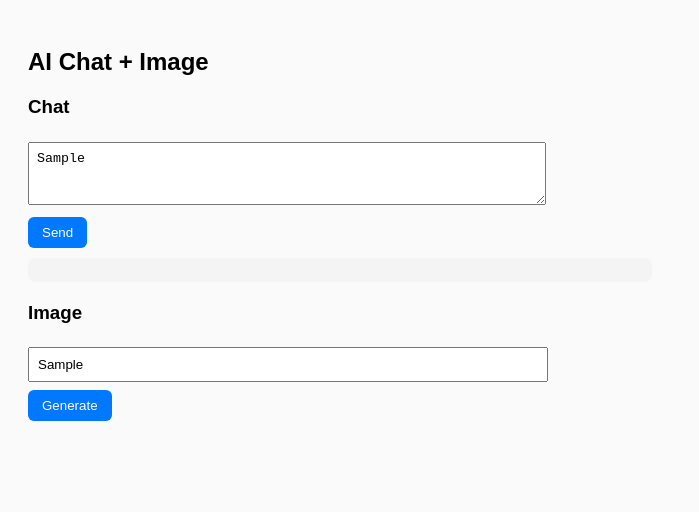
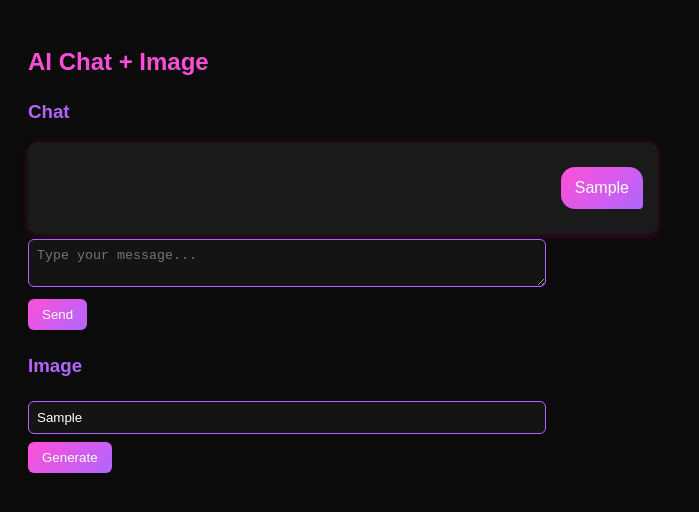
Before and after one commit to arttigerbg-droid/Twepix, a plain HTML site: page public/index.html in a window 1280 px wide. Both pictures are taken after typing "Sample", "Sample" into the empty fields and a click on the button "Send". Shown: the whole page, without its empty margins (0-699 px from the left). Drawn offline with Linux system fonts and the light colour scheme; no server answers.

Commit message:
index.html

```diff
--- a/public/index.html
+++ b/public/index.html
@@ -4,25 +4,84 @@
     <meta charset="utf-8">
     <title>AI Chat + Image</title>
     <style>
-      body { font-family: Arial, sans-serif; padding: 20px; background:#fafafa; }
-      h2 { margin-bottom: 10px; }
-      h3 { margin-top: 20px; }
-      textarea, input { width: 100%; max-width: 500px; padding: 8px; margin-top: 5px; }
-      button { margin-top: 8px; padding: 8px 14px; border:none; background:#0078ff; color:#fff; border-radius:6px; cursor:pointer; }
-      button:hover { background:#005fcc; }
-      #chatReply { background:#f4f4f4; padding:12px; margin-top:10px; border-radius:8px; max-width: 600px; max-height:300px; overflow-y:auto; }
-      #chatReply p { margin:6px 0; }
-      #chatReply b { color:#333; }
-      #imgResult img { max-width:300px; margin-top:10px; border-radius:8px; }
+      body {
+        font-family: Arial, sans-serif;
+        padding: 20px;
+        background:#0b0b0b;
+        color:#f5f5f5;
+      }
+      h2 { margin-bottom: 15px; color:#ff4fd8; }
+      h3 { margin-top: 25px; color:#b066ff; }
+
+      /* Chat UI */
+      #chatBox {
+        background: #1a1a1a;
+        border-radius: 10px;
+        padding: 15px;
+        max-width: 600px;
+        max-height: 350px;
+        overflow-y: auto;
+        box-shadow: 0 2px 10px rgba(255,0,150,0.2);
+      }
+      .msg { margin: 10px 0; display: flex; }
+      .user { justify-content: flex-end; }
+      .bot { justify-content: flex-start; }
+      .bubble {
+        padding: 10px 14px;
+        border-radius: 14px;
+        max-width: 70%;
+        line-height: 1.4;
+      }
+      .user .bubble {
+        background: linear-gradient(135deg, #ff4fd8, #b066ff);
+        color: #fff;
+        border-bottom-right-radius: 4px;
+      }
+      .bot .bubble {
+        background: #2a2a2a;
+        color: #f5f5f5;
+        border-bottom-left-radius: 4px;
+        border: 1px solid #b066ff55;
+      }
+
+      textarea, input {
+        width: 100%;
+        max-width: 500px;
+        padding: 8px;
+        margin-top: 5px;
+        border-radius: 6px;
+        border: 1px solid #b066ff;
+        background: #141414;
+        color: #fff;
+      }
+      button {
+        margin-top: 8px;
+        padding: 8px 14px;
+        border: none;
+        background: linear-gradient(135deg, #ff4fd8, #b066ff);
+        color: #fff;
+        border-radius: 6px;
+        cursor: pointer;
+        transition: 0.2s;
+      }
+      button:hover { background: linear-gradient(135deg, #ff73e6, #c387ff); }
+
+      /* Image result */
+      #imgResult img {
+        max-width: 300px;
+        margin-top: 10px;
+        border-radius: 10px;
+        box-shadow: 0 0 15px rgba(176,102,255,0.5);
+      }
     </style>
   </head>
   <body>
     <h2>AI Chat + Image</h2>
 
     <h3>Chat</h3>
-    <textarea id="chatMsg" rows="3" cols="40" placeholder="Type your message..."></textarea><br>
+    <div id="chatBox"></div>
+    <textarea id="chatMsg" rows="2" placeholder="Type your message..."></textarea><br>
     <button id="sendChat">Send</button>
-    <div id="chatReply"></div>
 
     <h3>Image</h3>
     <input id="imgPrompt" placeholder="Describe an image"><br>
@@ -39,20 +98,27 @@
         return res.json();
       }
 
+      function addMessage(role, text) {
+        const chatBox = document.getElementById("chatBox");
+        const div = document.createElement("div");
+        div.className = "msg " + (role === "user" ? "user" : "bot");
+        div.innerHTML = `<div class="bubble">${text}</div>`;
+        chatBox.appendChild(div);
+        chatBox.scrollTop = chatBox.scrollHeight;
+      }
+
       document.getElementById("sendChat").onclick = async () => {
-        const msg = document.getElementById("chatMsg").value;
-        if (!msg.trim()) return;
+        const msg = document.getElementById("chatMsg").value.trim();
+        if (!msg) return;
+        addMessage("user", msg);
+        document.getElementById("chatMsg").value = "";
         const r = await post("/chat", { message: msg });
-        const replyDiv = document.getElementById("chatReply");
-        replyDiv.innerHTML += `<p><b>You:</b> ${msg}</p>`;
-        replyDiv.innerHTML += `<p><b>Bot:</b> ${r.reply || r.error}</p>`;
-        document.getElementById("chatMsg").value = "";
-        replyDiv.scrollTop = replyDiv.scrollHeight;
+        addMessage("bot", r.reply || r.error);
       };
 
       document.getElementById("genImage").onclick = async () => {
-        const prompt = document.getElementById("imgPrompt").value;
-        if (!prompt.trim()) return;
+        const prompt = document.getElementById("imgPrompt").value.trim();
+        if (!prompt) return;
         const r = await post("/image", { prompt });
         const imgResult = document.getElementById("imgResult");
         imgResult.innerHTML = "";
```
